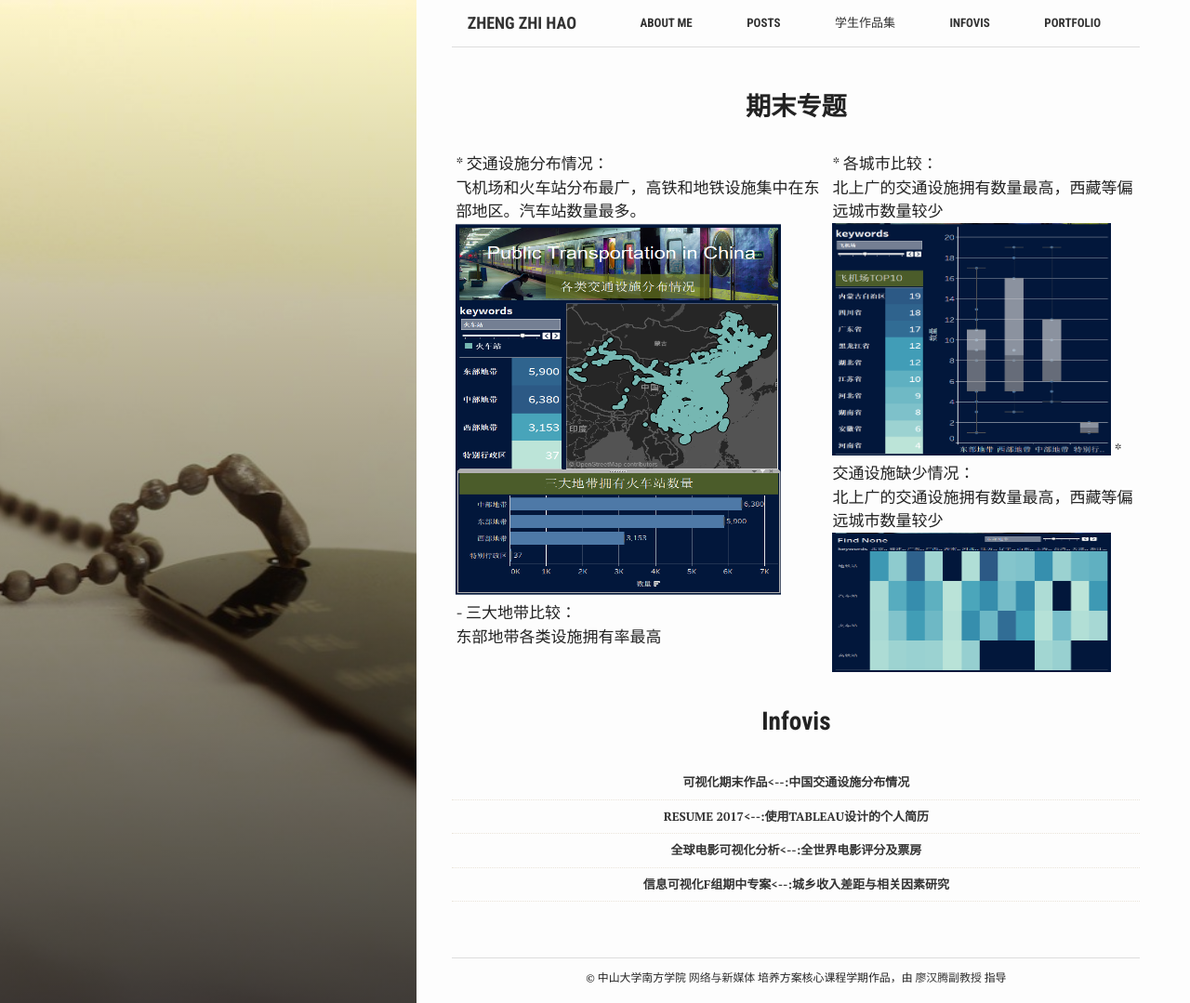
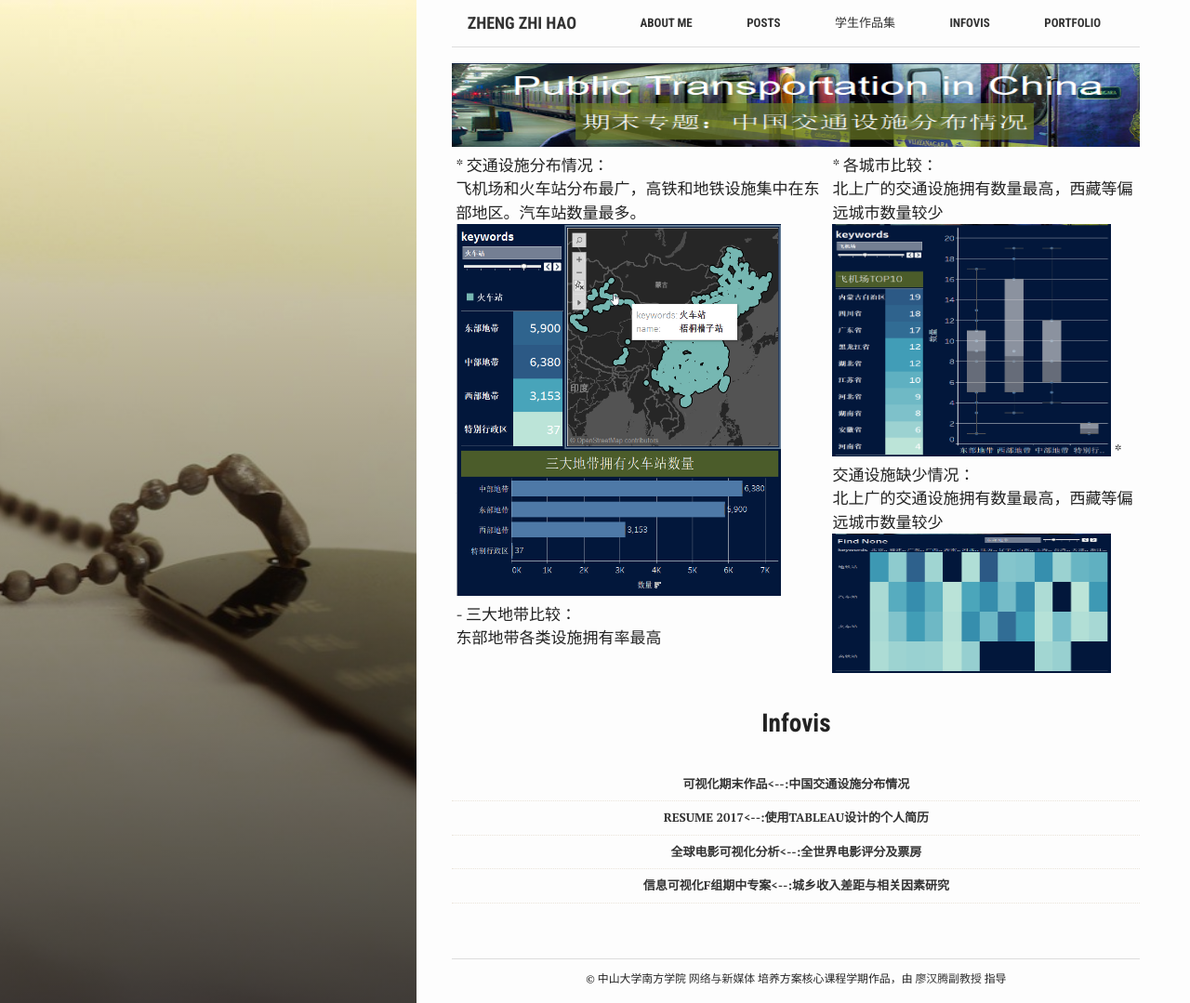
Before and after one commit to gerly1980/Jekyll, a Jekyll site: the page built from portfolio/index.md, in a window 1280 px wide and 1079 px high. Shown: the whole window at 93% size. Built offline with Jekyll 4.4.1, drawn with Linux system fonts in a browser that asks for light colours.

Commit message:
更换图片

```diff
--- a/portfolio/index.md
+++ b/portfolio/index.md
@@ -20,11 +20,11 @@ active: what
 <link rel="stylesheet" href="/portfolio/style.css">
 </head>
 <body>
-<h3>期末专题</h3>
+<img src="/portfolio/image/exam.png" alt="The picture of blog page" width="100%" height="90px">
 <div class="flexbox-container">
 	<div class="left" >
 * 交通设施分布情况：<br>飞机场和火车站分布最广，高铁和地铁设施集中在东部地区。汽车站数量最多。
-<img src="/portfolio/image/fenbu.jpg" alt="The picture of blog page" width="350px" height="400px">
+<img src="/portfolio/image/fenbu.png" alt="The picture of blog page" width="350px" height="400px">
 <br>- 三大地带比较：<br>东部地带各类设施拥有率最高
 	</div>
 	<div class="right">
```
Also changed, not shown: portfolio/image/exam.png (added), portfolio/image/fenbu.jpg (deleted), portfolio/image/fenbu.png (added).
